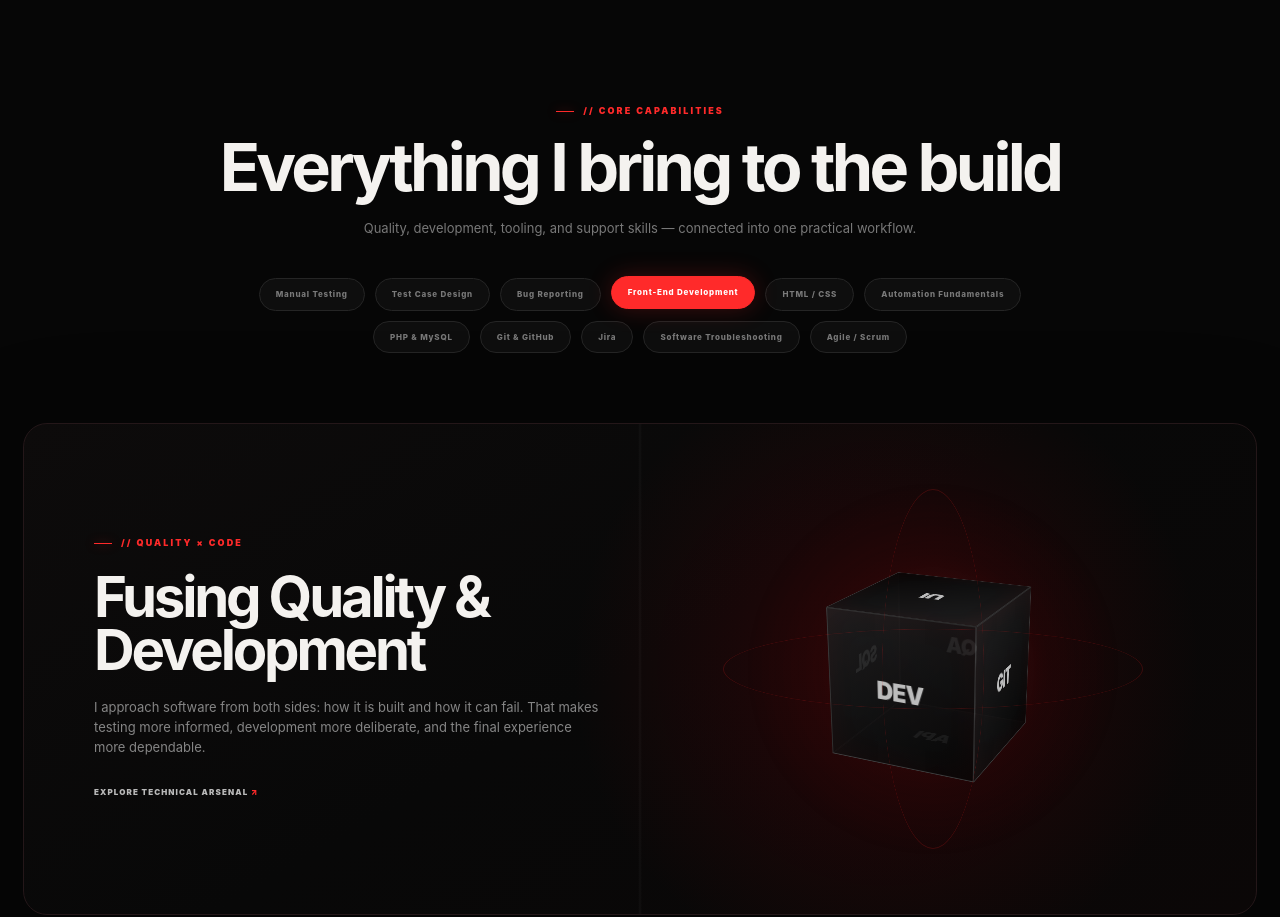
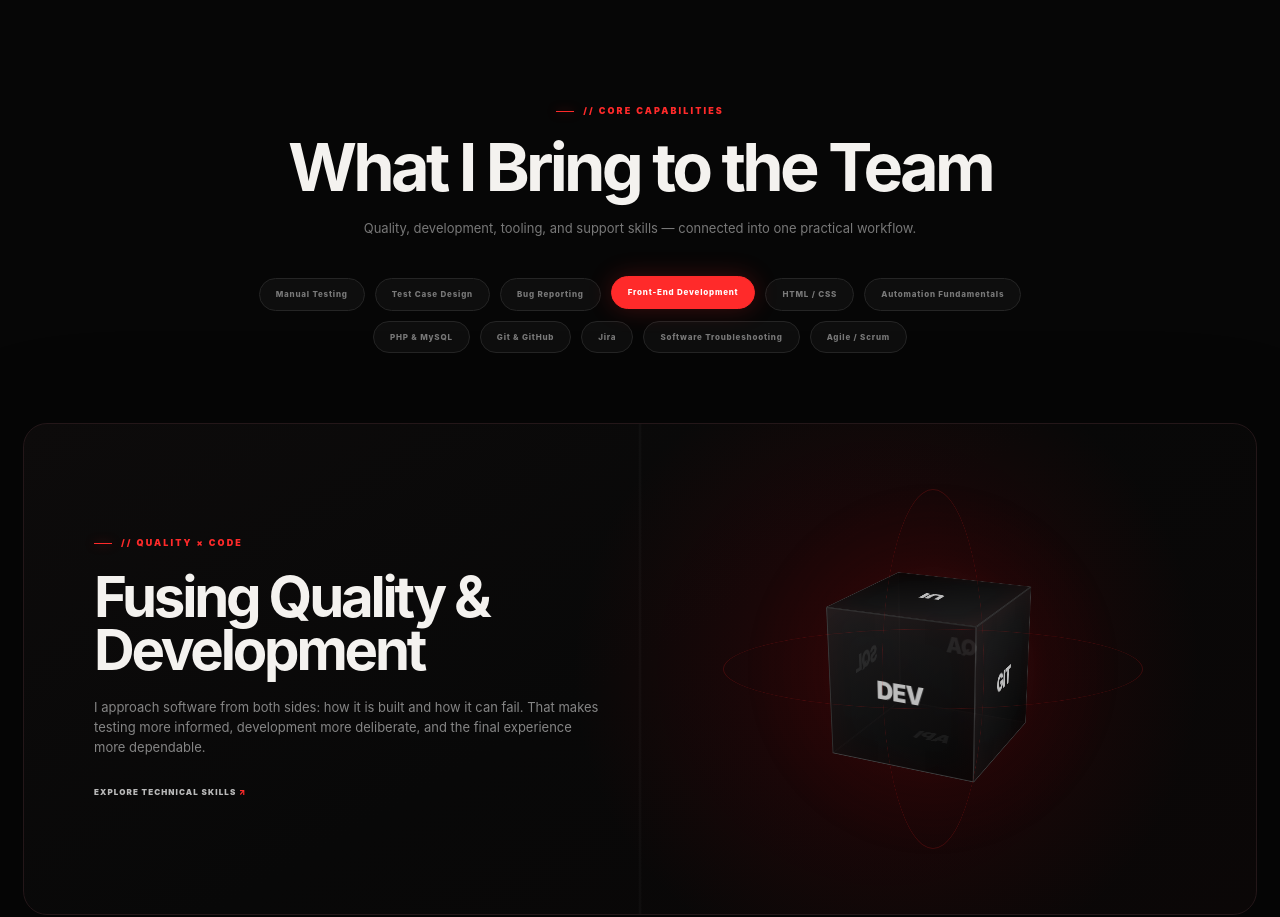
Before and after one commit to MohammadIsmael2002/Portfolio-Mohammad-Ismael, a plain HTML site: page index.html in a window 1280 px wide. Shown: the part 2520-3437 px from the top of the page. Drawn offline with Linux system fonts and the light colour scheme.

Commit message:
Update index.html

```diff
--- a/index.html
+++ b/index.html
@@ -107,7 +107,7 @@
     <section class="expertise section" id="expertise">
       <div class="center-heading reveal">
         <div class="section-label">// CORE CAPABILITIES</div>
-        <h2>Everything I bring to the build</h2>
+        <h2>What I Bring to the Team</h2>
         <p>Quality, development, tooling, and support skills — connected into one practical workflow.</p>
       </div>
 
@@ -123,7 +123,7 @@
           <div class="section-label">// QUALITY × CODE</div>
           <h3>Fusing Quality &amp;<br>Development</h3>
           <p>I approach software from both sides: how it is built and how it can fail. That makes testing more informed, development more deliberate, and the final experience more dependable.</p>
-          <a href="#skills">EXPLORE TECHNICAL ARSENAL <span>↗</span></a>
+          <a href="#skills">EXPLORE TECHNICAL SKILLS <span>↗</span></a>
         </div>
         <div class="tech-object" aria-hidden="true">
           <div class="halo"></div>
@@ -187,7 +187,7 @@
       <div class="skills-top reveal">
         <div>
           <div class="section-label">// TECH STACK</div>
-          <h2>Technical Arsenal</h2>
+          <h2>Technical Skills</h2>
           <p>Technologies and tools used across development, testing, databases, and day-to-day engineering workflows.</p>
         </div>
         <div class="skill-tabs" role="tablist" aria-label="Skill filters">
```
